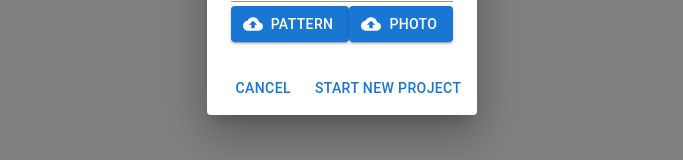
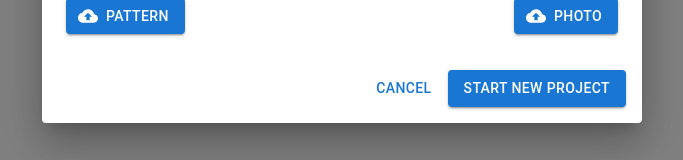
Before and after one commit to danbachar/savknits, a React (Create React App) app in the folder frontend/: page / in a window 1280 px wide. Both pictures are taken after a click on the button 649 px from the left and 209 px from the top of the page. Shown: the part 436-596 px from the top of the page, without its empty margins (298-981 px from the left). Built offline with nearby package versions, Linux system fonts and the light colour scheme; no server answers.

Commit message:
add progress button

```diff
--- /dev/null
+++ b/frontend/src/components/CircularIntegration.tsx
@@ -0,0 +1,56 @@
+import { Box, Fab, CircularProgress, Button } from "@mui/material";
+import { green } from "@mui/material/colors";
+import React from "react";
+
+export default function CircularIntegration(props: { text: string, isDone: Promise<any>, handleClick: () => any }) {
+    const [loading, setLoading] = React.useState(false);
+    const [success, setSuccess] = React.useState(false);
+
+    const buttonSx = {
+        ...(success && {
+            bgcolor: green[500],
+            '&:hover': {
+                bgcolor: green[700],
+            },
+        }),
+    };
+
+    props.isDone
+        .then((val) => setSuccess(val))
+        .finally(() => {
+            setLoading(false);
+        });
+
+    const handleButtonClick = () => {
+        if (!loading) {
+            setSuccess(false);
+            setLoading(true);
+            props.handleClick();
+        }
+    };
+
+    return (
+        <Box sx={{ m: 1, position: 'relative' }}>
+            <Button
+                variant="contained"
+                sx={buttonSx}
+                disabled={loading}
+                onClick={handleButtonClick}>
+                {props.text}
+            </Button>
+            {loading && (
+                <CircularProgress
+                    size={24}
+                    sx={{
+                        color: green[500],
+                        position: 'absolute',
+                        top: '50%',
+                        left: '50%',
+                        marginTop: '-12px',
+                        marginLeft: '-12px',
+                    }}
+                />
+            )}
+        </Box>
+    );
+}
--- a/frontend/src/components/CreateProjectDialog.tsx
+++ b/frontend/src/components/CreateProjectDialog.tsx
@@ -4,6 +4,7 @@ import { Button, Dialog, DialogActions, DialogContent, DialogTitle, Grid, IconBu
 import { styled } from '@mui/material/styles';
 import useMediaQuery from '@mui/material/useMediaQuery';
 import { useState } from "react";
+import CircularIntegration from './CircularIntegration';
 
 export const VisuallyHiddenInput = styled('input')({
   clip: 'rect(0 0 0 0)',
@@ -22,6 +23,7 @@ export function CreateProjectDialog(props: { isOpen: boolean, handleStartNewProj
   const [description, setDescription] = useState("");
   const [pattern, setPattern] = useState<any>();
   const [photo, setPhoto] = useState<any>();
+  let isDone = new Promise(() => {});
 
   const handleClose = () => {
     props.handleStartNewProjectDialogClose();
@@ -66,15 +68,17 @@ export function CreateProjectDialog(props: { isOpen: boolean, handleStartNewProj
       body: formData
     }).then((newProject) => {
       // TODO: add new project to list
+      isDone = new Promise((res, _) => res(true));
       props.handleStartNewProjectDialogClose();
     }).catch((err) => {
+      isDone = new Promise((_, rej) => rej(false));
       console.error(`Couldn't start a new project: ${err}`);
     })
   };
 
   const fullScreen = useMediaQuery('(max-width:600px)');
 
-  return <Dialog open={props.isOpen} onClose={handleClose} fullScreen={fullScreen}>
+  return <Dialog open={props.isOpen} onClose={handleClose} fullScreen={fullScreen} fullWidth={!fullScreen} maxWidth={"sm"}>
     <DialogTitle>
       <Grid container justifyContent="space-between">
         <Typography gutterBottom variant="subtitle1" textAlign={"left"}>
@@ -111,7 +115,8 @@ export function CreateProjectDialog(props: { isOpen: boolean, handleStartNewProj
     </DialogContent>
     <DialogActions>
       <Button onClick={handleClose}>Cancel</Button>
-      <Button onClick={handleSend}>Start new project</Button>
+      {/* <Button onClick={handleSend}>Start new project</Button> */}
+      <CircularIntegration text="Start new project" handleClick={handleSend} isDone={isDone} />
     </DialogActions>
   </Dialog>;
 }
```
